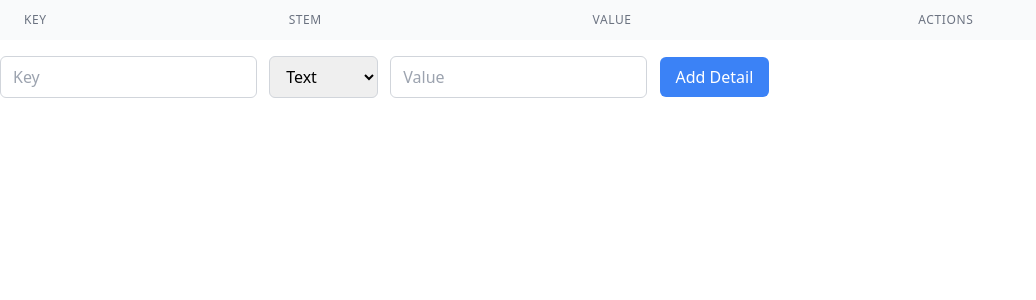
After one commit to VForWaTer/metacatalog-api, a FastAPI app: template metacatalog_api/templates/details.html in a window 1280 px wide. The commit adds this page. Shown: the top 300 px of the page, without its empty margins (0-1036 px from the left). Run offline with FastAPI, Linux system fonts and the light colour scheme; the template is opened without the code that fills it, so the values that code supplies are empty; some libraries are stand-ins or nearby versions.

Commit message:
first draft for the details

```diff
--- a/metacatalog_api/server.py
+++ b/metacatalog_api/server.py
@@ -184,6 +184,10 @@ def get_variables(request: Request, fmt: FMT = None, offset: int = None, limit:
     else:
         return variables
 
+@app.get('/details/new.html')
+def new_details(request: Request):
+    return templates.TemplateResponse(request=request, name="details.html", context={})
+
 
 if __name__ == "__main__":
     import uvicorn
--- /dev/null
+++ b/metacatalog_api/templates/details.html
@@ -0,0 +1,90 @@
+<div x-data="detailsTable()">
+    <table class="min-w-full divide-y divide-gray-200">
+        <thead class="bg-gray-50">
+            <tr>
+                <th class="px-6 py-3 text-left text-xs font-medium text-gray-500 uppercase tracking-wider">Key</th>
+                <th class="px-6 py-3 text-left text-xs font-medium text-gray-500 uppercase tracking-wider">Stem</th>
+                <th class="px-6 py-3 text-left text-xs font-medium text-gray-500 uppercase tracking-wider">Value</th>
+                <th class="px-6 py-3 text-left text-xs font-medium text-gray-500 uppercase tracking-wider">Actions</th>
+            </tr>
+        </thead>
+        <tbody class="bg-white divide-y divide-gray-200">
+            <template x-for="(detail, index) in details" :key="index">
+                <tr>
+                    <td class="px-6 py-4 whitespace-nowrap" x-text="detail.key"></td>
+                    <td class="px-6 py-4 whitespace-nowrap italic text-gray-600" x-text="detail.stem"></td>
+                    <td class="px-6 py-4  whitespace-nowrap" x-text="detail.value"></td>
+                    <td class="px-6 py-4 whitespace-nowrap">
+                        <button type="button" @click="removeDetail(index)" class="text-red-600 hover:text-red-900">Remove</button>
+                    </td>
+                    <td>
+                        <input type="hidden" :name="`details.${index + 1}.key`" :value="detail.key">
+                        <input type="hidden" :name="`details.${index + 1}.stem`" :value="detail.stem">
+
+                        <input type="hidden" :name="`details.${index + 1}.value`" :value="detail.value">
+                    </td>
+                </tr>
+            </template>
+        </tbody>
+    </table>
+
+    <div class="mt-4">
+        <input x-model="newDetail.key" placeholder="Key" class="mr-2 px-3 py-2 border border-gray-300 rounded-md">
+
+        <select x-model="newDetail.valueType" class="mr-2 px-3 py-2 border border-gray-300 rounded-md">
+            <option value="text">Text</option>
+            <option value="number">Number</option>
+            <option value="bool">Bool</option>
+        </select>
+
+        <template x-if="newDetail.valueType === 'text'">
+            <input x-model="newDetail.value" placeholder="Value" class="mr-2 px-3 py-2 border border-gray-300 rounded-md" type="text">
+        </template>
+        <template x-if="newDetail.valueType === 'number'">
+            <input x-model="newDetail.value" placeholder="Value" class="mr-2 px-3 py-2 border border-gray-300 rounded-md" type="number">
+        </template>
+        <template x-if="newDetail.valueType === 'bool'">
+            <select x-model="newDetail.value" class="mr-2 px-3 py-2 border border-gray-300 rounded-md">
+                <option value="true">True</option>
+                <option value="false">False</option>
+            </select>
+        </template>
+
+        <button type="button" @click="addDetail" class="px-4 py-2 bg-blue-500 text-white rounded-md hover:bg-blue-600">Add Detail</button>
+    </div>
+</div>
+
+<script>
+    function detailsTable() {
+        const snowballStemmer = new Snowball('English');
+
+        return {
+            details: [],
+            newDetail: { key: '', value: '', valueType: 'text' },
+            addDetail() {
+                if (this.newDetail.key) {
+                    snowballStemmer.setCurrent(this.newDetail.key);
+                    snowballStemmer.stem();
+                    const stemmedKey = snowballStemmer.getCurrent();
+
+                    this.details.push({
+                        key: this.newDetail.key,
+                        stem: stemmedKey,
+                        value: this.newDetail.value
+                    });
+
+                    this.newDetail = { key: '', value: '', valueType: 'text' };
+                }
+            },
+            removeDetail(index) {
+                this.details.splice(index, 1);
+            }
+        }
+    }
+</script>
+{% set embedded = request.query_params.get('embedded') == 'true' %}
+{% if not embedded %}
+    <script src="//unpkg.com/alpinejs" defer></script>
+    <script src="https://cdn.tailwindcss.com"></script>
+    <script src="https://cdn.jsdelivr.net/npm/snowball@0.3.1/stemmer/lib/Snowball.min.js"></script>
+{% endif %}
```
Also changed, not shown: metacatalog_api/templates/add_entry.html (+16 -1 lines).
